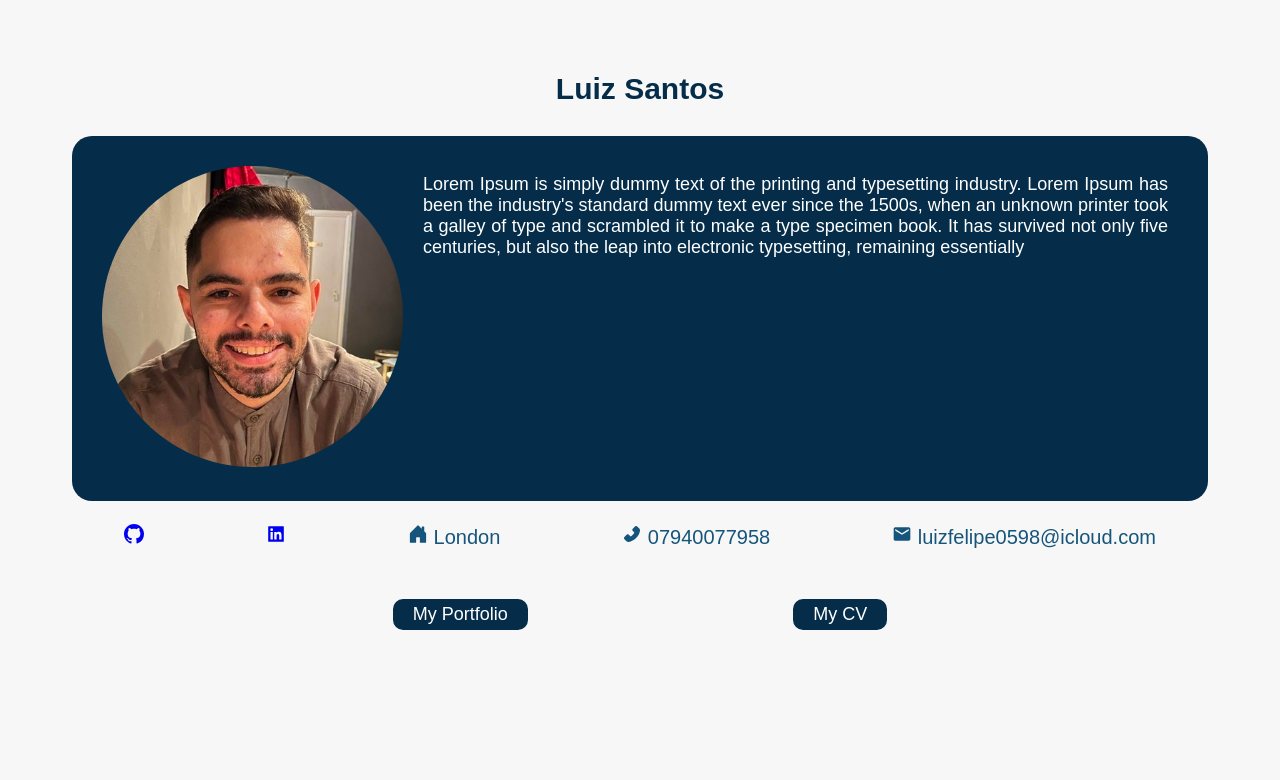
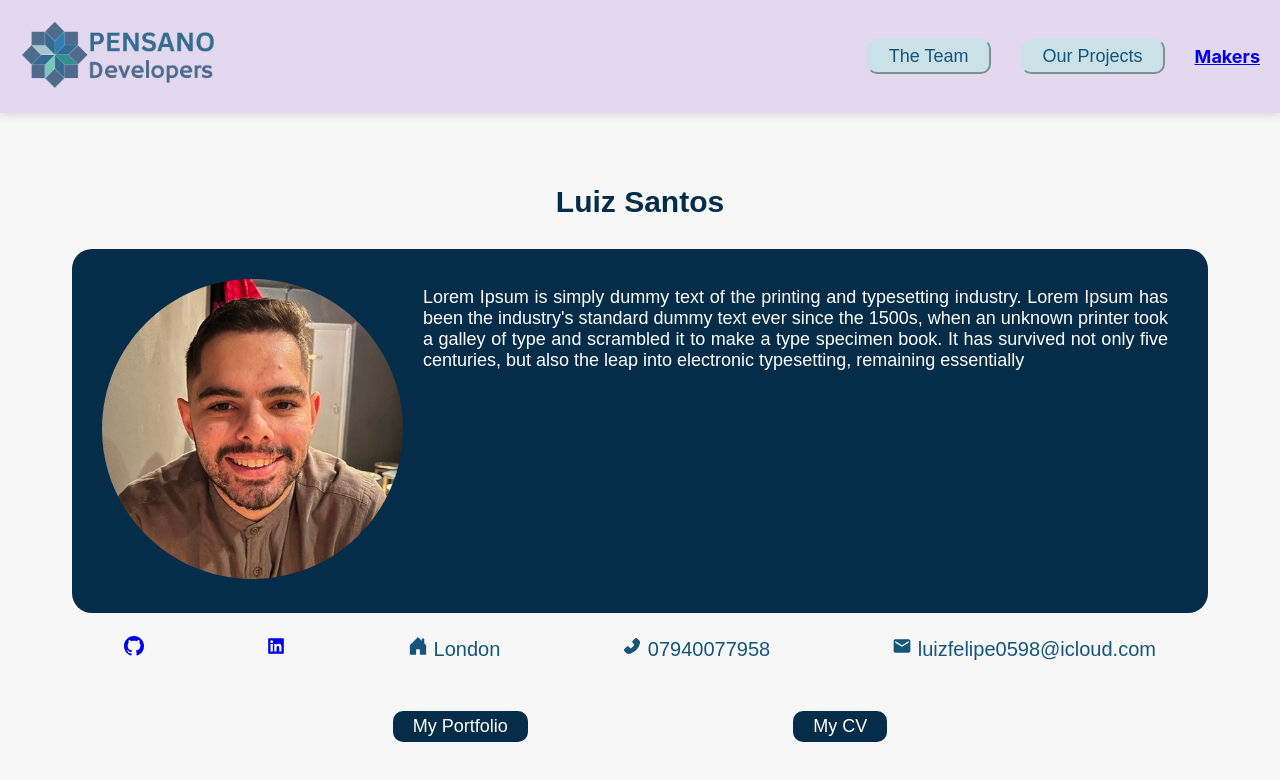
Before and after one commit to josh-p-git/josh-p-git.github.io, a React (Create React App) app: page /#/luiz in a window 1280 px wide. Shown: the top 780 px of the page. Built offline with nearby package versions, Linux system fonts and the light colour scheme.

Commit message:
wrapped all components with the navbar

```diff
--- a/package.json
+++ b/package.json
@@ -11,6 +11,7 @@
     "react": "^18.2.0",
     "react-dom": "^18.2.0",
     "react-icons": "^4.8.0",
+    "react-pdf": "^6.2.2",
     "react-router-dom": "^6.9.0",
     "react-scripts": "5.0.1",
     "web-vitals": "^2.1.4"
--- a/src/components/CV/CV.js
+++ b/src/components/CV/CV.js
@@ -1,10 +1,9 @@
 import React from "react";
-import logo from '../../images/logo-navbar.png';
 
-export default function CV() {
+export default function CV({pdf}) {
   return (
-    <div className="cv-container">
-      <img src={logo} />
+    <div className="cv-container" style= {{ marginTop: '50px'}}>
+      <embed src={pdf} type="application/pdf" width="100%" height="700px" />
     </div>
   );
 }
--- a/src/components/Josh/Josh.js
+++ b/src/components/Josh/Josh.js
@@ -2,6 +2,7 @@ import '../profile-styling/profileStyling.css';
 import ProfilePic from '../ProfilePic/ProfilePic'
 import josh from '../../images/Josh.svg'
 
+import Layout from '../layout/layout';
 import Email from '../personalInfo/Email';
 import House from '../personalInfo/House';
 import Linkedin from '../personalInfo/Linkedin';
@@ -10,7 +11,7 @@ import Git from '../personalInfo/Git';
 
 export default function Josh({ handlePortfolio, handleCV, toggleComponents }) {
   return (
-
+    <Layout>
       <div className='pageContainer'>
         <h1 className='name'>Josh Penney</h1>
           <div className='aboutContainer'>
@@ -62,5 +63,6 @@ export default function Josh({ handlePortfolio, handleCV, toggleComponents }) {
               }}>My CV</button>
             </div>
       </div>
+    </Layout>
   );
 }
--- a/src/components/Juliana/Juliana.js
+++ b/src/components/Juliana/Juliana.js
@@ -2,6 +2,7 @@ import '../profile-styling/profileStyling.css';
 import ProfilePic from '../ProfilePic/ProfilePic'
 import Ju from '../../images/Ju.svg'
 
+import Layout from '../layout/layout';
 import Email from '../personalInfo/Email';
 import House from '../personalInfo/House';
 import Linkedin from '../personalInfo/Linkedin';
@@ -10,7 +11,7 @@ import Git from '../personalInfo/Git';
 
 export default function Juliana({ handlePortfolio, handleCV, toggleComponents }) {
   return (
-
+    <Layout>
       <div className='pageContainer'>
         <h1 className='name'>Juliana Nocchi</h1>
           <div className='aboutContainer'>
@@ -62,5 +63,6 @@ export default function Juliana({ handlePortfolio, handleCV, toggleComponents })
               }}>My CV</button>
             </div>
       </div>
+    </Layout>
   );
 }
--- a/src/components/Luiz/Luiz.js
+++ b/src/components/Luiz/Luiz.js
@@ -2,8 +2,10 @@ import React from 'react';
 import { useState } from 'react';
 import './Luiz.css'
 import ProfilePic from '../ProfilePic/ProfilePic'
+import luizcv from '../../images/LuizCV.pdf';
 import luiz from '../../images/Luiz.svg'
 
+import Layout from '../layout/layout';
 import Portfolio from './Portfolio';
 import Email from '../personalInfo/Email';
 import House from '../personalInfo/House';
@@ -12,6 +14,7 @@ import Phone from '../personalInfo/Phone';
 import Git from '../personalInfo/Git';
 import CV from '../CV/CV';
 
+
 export default function Luiz() {
 
   const [showPortfolio, setShowPortfolio] = useState(false)
@@ -19,13 +22,16 @@ export default function Luiz() {
 
   const handlePortfolio = () => {
     setShowPortfolio(!showPortfolio)
+    setShowCV(false)
   }
 
   const handleCV = () => {
     setShowCV(!showCV)
+    setShowPortfolio(false)
   }
 
   return (
+    <Layout>
       <div className='pageContainer'>
         <h1 className='name'>Luiz Santos</h1>
           <div className='aboutContainer'>
@@ -74,8 +80,9 @@ export default function Luiz() {
                 handleCV()
               }}>My CV</button>
             </div>
-          {showPortfolio ? <Portfolio /> : null}
-          {showCV ? <CV /> : null}
+            {showPortfolio ? <Portfolio />  : null}
+            {showCV ? <CV pdf={luizcv}/> : null}
       </div>
+    </Layout>
   );
 }
--- a/src/components/Rachel/Rachel.js
+++ b/src/components/Rachel/Rachel.js
@@ -1,7 +1,9 @@
 import './Rachel.css'
+import Layout from '../layout/layout'
 
 export default function Rachel({ handleRachel }) {
     return (
+        <Layout>
             <div className="rachel-backdrop">
                 <div className="rachel-title">
                     <h1>Rachel</h1>
@@ -9,5 +11,6 @@ export default function Rachel({ handleRachel }) {
                 </div>
                 <button onClick={handleRachel} >Close</button>
             </div>
+        </Layout>
         )
 }
--- a/src/components/home/Home.js
+++ b/src/components/home/Home.js
@@ -5,6 +5,7 @@ import Navbar from '../Navbar/Navbar';
 import OurProjects from '../OurProjects/OurProjects';
 import ProfilePic from '../ProfilePic/ProfilePic';
 import './Home.css';
+import Layout from '../layout/layout';
 
 import Josh from '../Josh/Josh';
 import Luiz from '../Luiz/Luiz';
@@ -61,10 +62,11 @@ function Homepage() {
   }
 
   return (
+    <Layout>
       <div className='page-container'>
-      <div>
+        {/* <div>
           <Navbar handleOurProjects={handleOurProjects} toggleComponents={toggleComponents}/>
-      </div>
+        </div> */}
 
         {showComponents && (
           <div className='face-buttons-container'>
@@ -114,6 +116,7 @@ function Homepage() {
             </div>
         </div>
       </div>
+    </Layout>
   );
 }
 
--- /dev/null
+++ b/src/components/layout/layout.js
@@ -0,0 +1,13 @@
+import React from "react";
+import Navbar from "../Navbar/Navbar";
+
+export default function Layout(props) {
+    return (
+      <div>
+        <Navbar />
+        <div className="content">
+          {props.children}
+        </div>
+      </div>
+    );
+  }
```
Also changed, not shown: 2 other files (tests, documents, lock files or other folders). Lines whose indentation alone changed are shown as unchanged.
